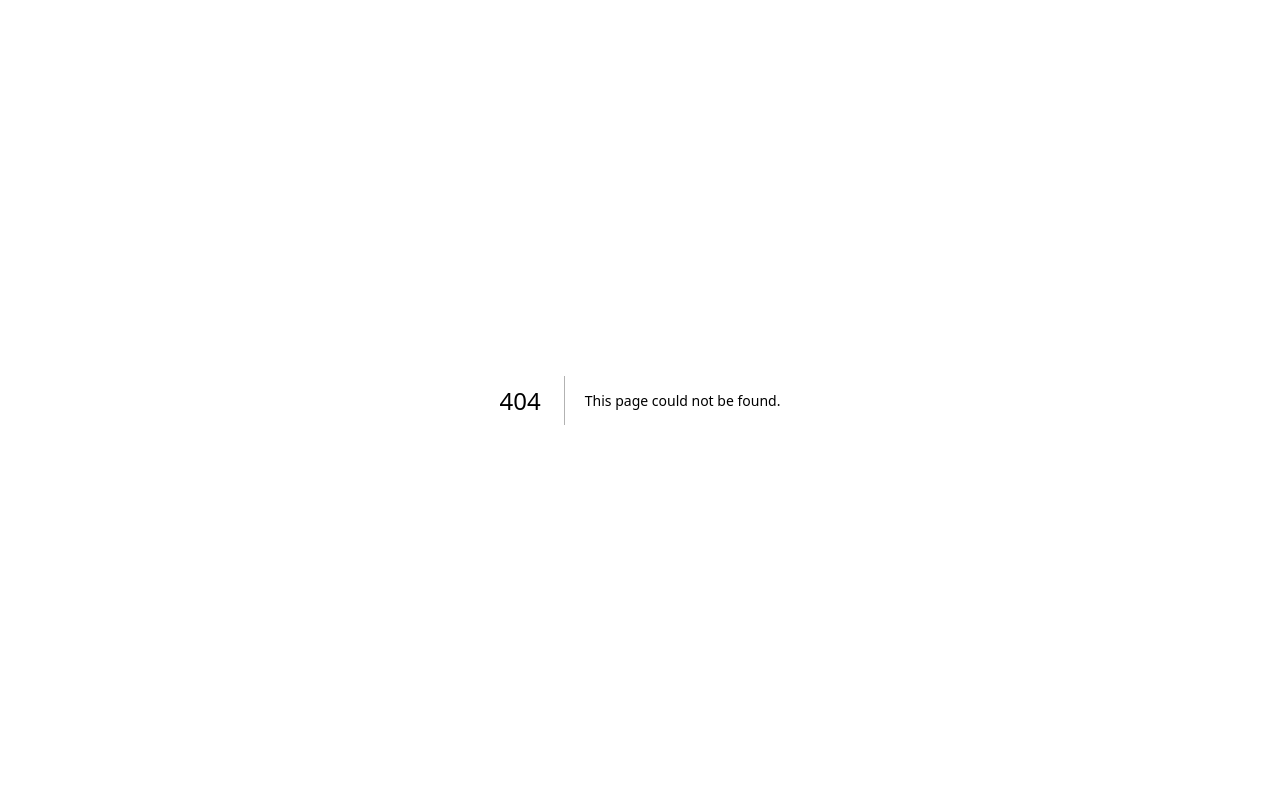
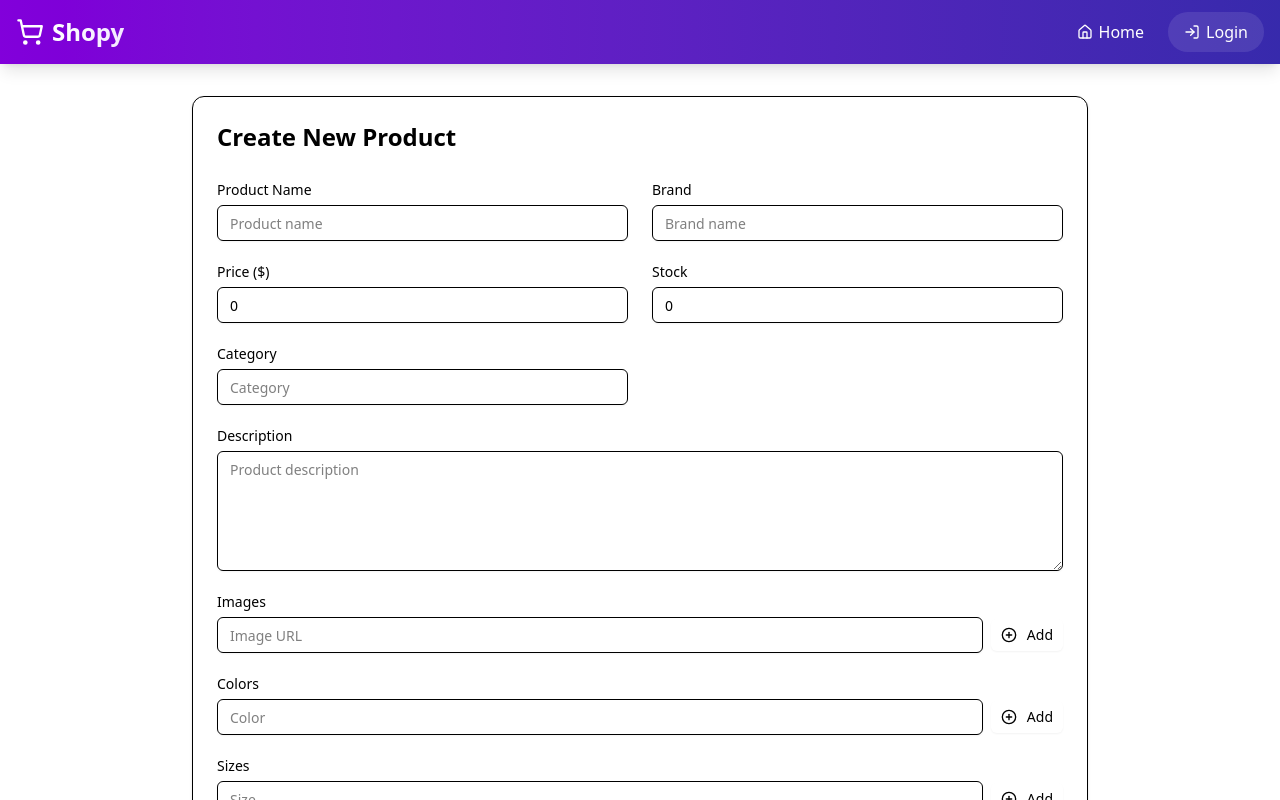
Before and after one commit to WoutSeverens-UCLL/cloud-native-engineering-groep11, a Next.js app in the folder frontend/: page /products/create in a window 1280 px wide. Before the commit this address had no page. Shown: the top 800 px of the page. Built offline with nearby package versions, Linux system fonts and the light colour scheme.

Commit message:
refactored code duplication

```diff
--- /dev/null
+++ b/frontend/pages/products/create/index.tsx
@@ -0,0 +1,62 @@
+import { useEffect, useState } from "react";
+import { useRouter } from "next/router";
+import { Product, User } from "types";
+import ProductService from "@services/ProductService";
+import { toast } from "sonner";
+import Header from "@components/header";
+import ProductForm from "@components/products/ProductForm";
+
+export default function CreateProduct() {
+  const router = useRouter();
+  const [isSubmitting, setIsSubmitting] = useState(false);
+  const [loggedInUser, setLoggedInUser] = useState<User | null>(null);
+
+  useEffect(() => {
+    const loggedInUserString = sessionStorage.getItem("loggedInUser");
+    if (loggedInUserString !== null) {
+      setLoggedInUser(JSON.parse(loggedInUserString));
+    }
+  }, []);
+
+  // Form submission
+  const handleSubmit = async (productData: Product) => {
+    setIsSubmitting(true);
+    try {
+      const completeProductData = {
+        ...productData,
+        sellerId: loggedInUser?.email,
+      };
+
+      const response = await ProductService.createProduct(completeProductData);
+      const createdProduct: Product = await response.json();
+      toast.success("Product created successfully!", {
+        description: `${productData.name} has been added to your product list.`,
+      });
+
+      router.push(`/products/${createdProduct.id}/${createdProduct.sellerId}`);
+    } catch (error) {
+      console.error("Error creating product:", error);
+      toast.error("Failed to create product", {
+        description:
+          "There was an error creating your product. Please try again.",
+      });
+    } finally {
+      setIsSubmitting(false);
+    }
+  };
+
+  return (
+    <div className="min-h-screen bg-background">
+      <Header />
+      <div className="container mx-auto py-8 px-4">
+        <ProductForm
+          onSubmit={handleSubmit}
+          isSubmitting={isSubmitting}
+          submitButtonText="Create Product"
+          onCancel={() => router.push("/products")}
+          title="Create New Product"
+        />
+      </div>
+    </div>
+  );
+}
```
